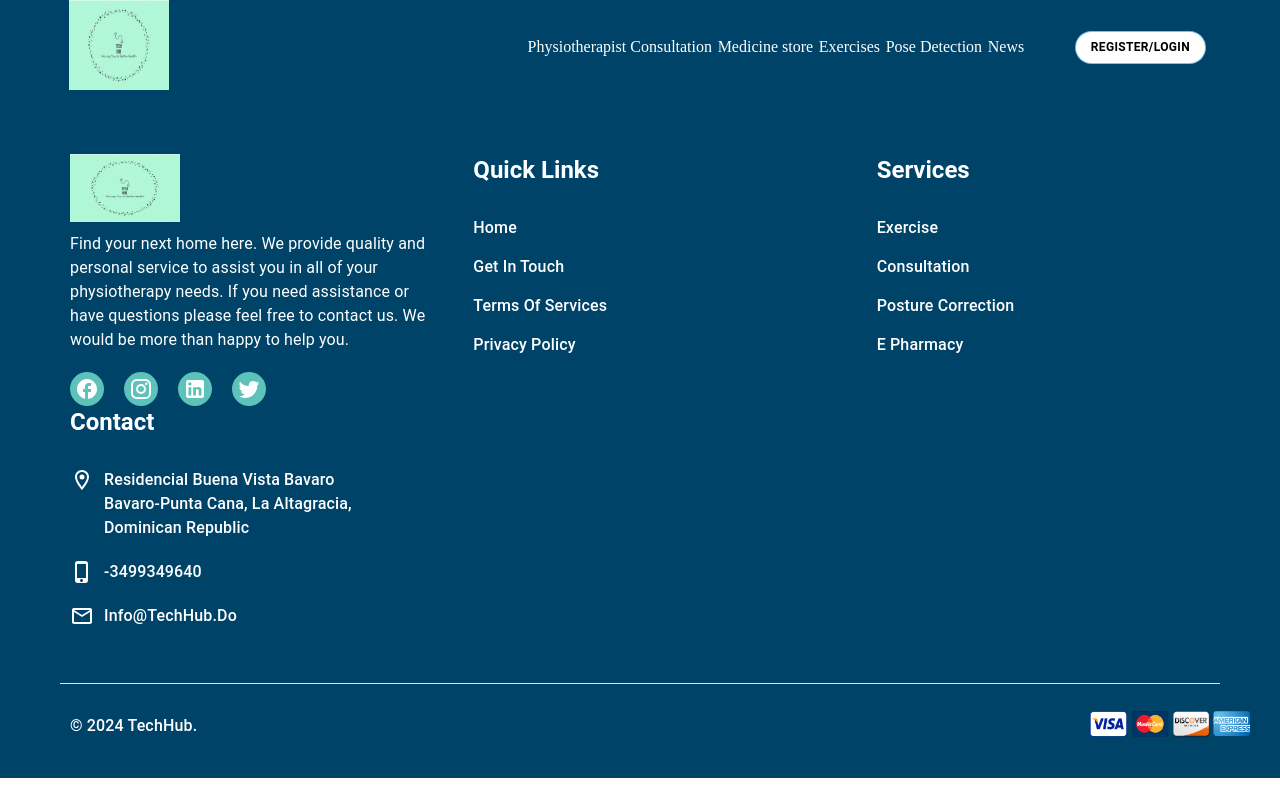
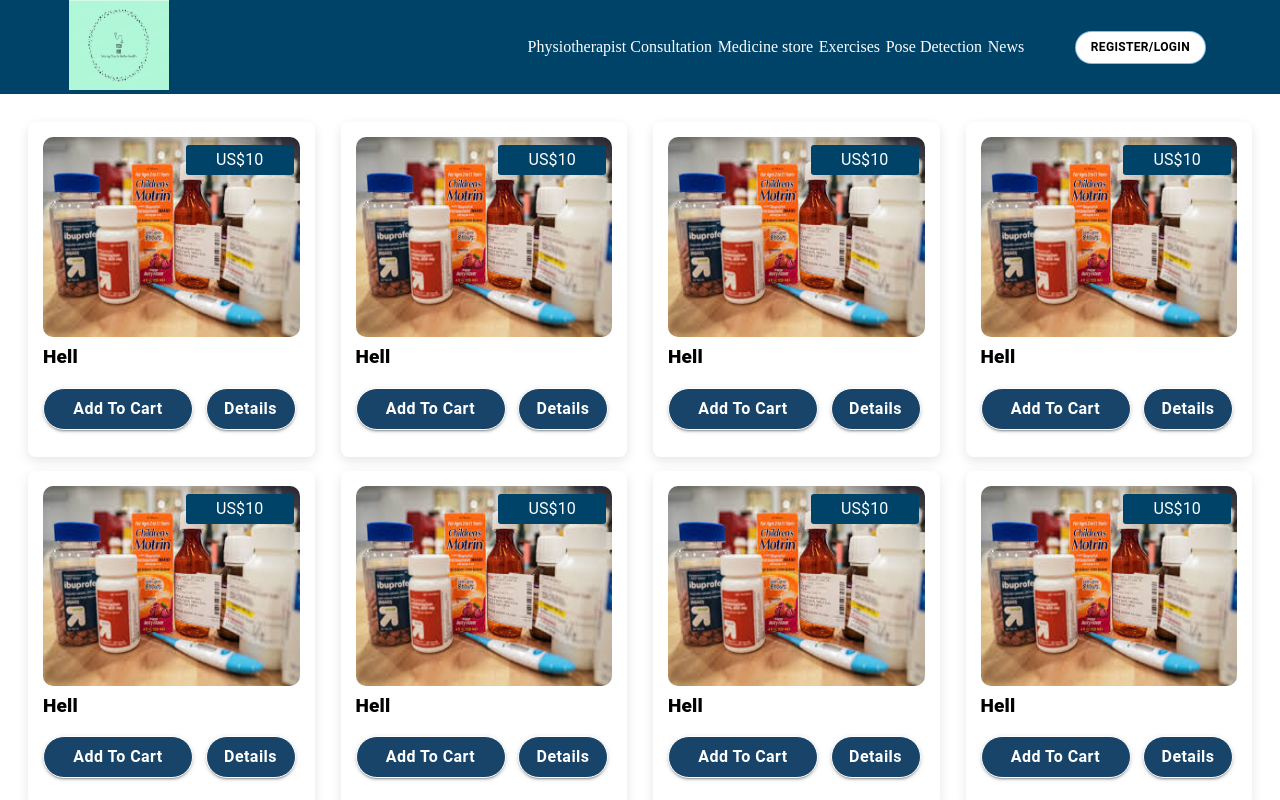
Before and after one commit to Muhammadjamil556/RehabTech, a React (Create React App) app: page /medicine-store in a window 1280 px wide. Shown: the top 800 px of the page. Built offline with nearby package versions, Linux system fonts and the light colour scheme.

Commit message:
medicine page created

```diff
--- a/src/App.js
+++ b/src/App.js
@@ -3,9 +3,12 @@
 import theme from "./components/theme";
 import AppRoutes from "./routers";
 
+import CardsMape from "./components/card/cardsMape";
+
 function App() {
   return (
     <ThemeProvider theme={theme}>
+      {/* <CardsMape /> */}
       <AppRoutes />
     </ThemeProvider>
   );
--- /dev/null
+++ b/src/components/card/cardsMape.js
@@ -0,0 +1,25 @@
+import React from "react";
+import { data } from "./data";
+import PropertiesCard from ".";
+import { makeStyles } from "@mui/styles";
+const CardsMape = () => {
+  const classes = useStyles();
+  return (
+    <div className={classes.container}>
+      {data.map((item, i) => (
+        <PropertiesCard {...item} />
+      ))}
+    </div>
+  );
+};
+
+export default CardsMape;
+
+const useStyles = makeStyles(() => ({
+  container: {
+    display: "grid",
+    gridTemplateColumns: "repeat(auto-fill, minmax(300px, 1fr))",
+    gap: "10px",
+    padding: "20px",
+  },
+}));
--- /dev/null
+++ b/src/components/card/data.js
@@ -0,0 +1,73 @@
+import image from "../../assets/images.jpeg";
+export const data = [
+  {
+    title: "hell",
+    price: 10,
+    image: image,
+  },
+  {
+    title: "hell",
+    price: 10,
+    image: image,
+  },
+  {
+    title: "hell",
+    price: 10,
+    image: image,
+  },
+  {
+    title: "hell",
+    price: 10,
+    image: image,
+  },
+  {
+    title: "hell",
+    price: 10,
+    image: image,
+  },
+  {
+    title: "hell",
+    price: 10,
+    image: image,
+  },
+  {
+    title: "hell",
+    price: 10,
+    image: image,
+  },
+  {
+    title: "hell",
+    price: 10,
+    image: image,
+  },
+  {
+    title: "hell",
+    price: 10,
+    image: image,
+  },
+  {
+    title: "hell",
+    price: 10,
+    image: image,
+  },
+  {
+    title: "hell",
+    price: 10,
+    image: image,
+  },
+  {
+    title: "hell",
+    price: 10,
+    image: image,
+  },
+  {
+    title: "hell",
+    price: 10,
+    image: image,
+  },
+  {
+    title: "hell",
+    price: 10,
+    image: image,
+  },
+];
--- /dev/null
+++ b/src/components/card/index.js
@@ -0,0 +1,151 @@
+import { Box, Typography } from "@mui/material";
+import { makeStyles } from "@mui/styles";
+
+import React from "react";
+
+import { useNavigate } from "react-router";
+
+import CustomButton from "../../units/buttons";
+
+export default function PropertiesCard({
+  id,
+  title,
+
+  image,
+  price,
+}) {
+  const classes = useStyles();
+  // const navigate = useNavigate();
+
+  // const handleNavigation = (id) => {
+  //   navigate(`/details/${id}`);
+  // };
+  return (
+    <div className={classes.mainContainer}>
+      <Box className={classes.inner}>
+        <Box
+          sx={{
+            position: "relative",
+          }}
+        >
+          <Box
+            sx={{
+              overflow: "hidden",
+              borderRadius: 1.25,
+              width: "100%",
+              height: 200,
+            }}
+          >
+            <img
+              className={classes.imageHouse}
+              // src={imageUrls[0]}
+              src={image}
+              alt="medicineImage"
+            />
+          </Box>
+          <Box className={classes.priceBox}>
+            <Typography> US${price}</Typography>
+          </Box>
+        </Box>
+        <Box>
+          <Typography
+            sx={{
+              color: (theme) => theme.palette.background.footer,
+              fontWeight: 900,
+              fontSize: 19,
+              textTransform: "capitalize",
+              whiteSpace: "nowrap",
+              overflow: "hidden",
+              textOverflow: "ellipsis",
+            }}
+          >
+            {title}
+          </Typography>
+        </Box>
+
+        <div className={classes.endBtn}>
+          <CustomButton
+            variant="contained"
+            className="cartBtn"
+            // onClick={() => handleNavigation(id)}
+          >
+            Add to cart
+          </CustomButton>
+          <CustomButton
+            variant="contained"
+            className="btn"
+            // onClick={() => handleNavigation(id)}
+          >
+            Details
+          </CustomButton>
+        </div>
+      </Box>
+    </div>
+  );
+}
+
+const useStyles = makeStyles((theme) => ({
+  mainContainer: {
+    height: "90%",
+    padding: 8,
+  },
+  inner: {
+    padding: 15,
+
+    height: "100%",
+    boxShadow: "rgba(0, 0, 0, 0.1) 0px 4px 12px",
+    backgroundColor: theme.palette.common.main,
+    borderRadius: 8,
+    display: "flex",
+    flexDirection: "column",
+    rowGap: 6,
+    transition: "all .25s ease",
+    cursor: "default",
+    "&:hover": {
+      transform: "translateY(-10px)",
+      transition: "all .25s ease",
+      boxShadow: "rgba(0, 0, 0, 0.3) 0px 4px 16px",
+    },
+  },
+  imageHouse: {
+    borderRadius: 10,
+    width: "100%",
+    height: "100%",
+    transition: "transform .25s ease",
+    "&:hover": {
+      transform: "scale(1.1)",
+      transition: "transform .25s ease",
+    },
+  },
+
+  endBtn: {
+    paddingRight: 4,
+    display: "flex",
+    justifyContent: "space-between",
+    "& .cartBtn": {
+      marginTop: 10,
+      width: 150,
+      textTransform: "capitalize",
+      fontWeight: 600,
+      fontSize: 16,
+    },
+    "& .btn": {
+      marginTop: 10,
+      width: 90,
+      textTransform: "capitalize",
+      fontWeight: 600,
+      fontSize: 16,
+    },
+  },
+
+  priceBox: {
+    padding: "3px 30px ",
+    borderRadius: 3,
+    textAlign: "center",
+    position: "absolute",
+    top: 8,
+    right: 6,
+    color: theme.palette.common.white,
+    backgroundColor: theme.palette.background.footer,
+  },
+}));
--- a/src/components/login/index.js
+++ b/src/components/login/index.js
@@ -4,6 +4,7 @@
 import { makeStyles } from "@mui/styles";
 import { Box, Typography } from "@mui/material";
 import Button from "@mui/material/Button";
+import { Link } from "react-router-dom";
 
 export const Login = () => {
   const classes = useStyles();
@@ -40,7 +41,6 @@
                       className={classes.inputField}
                     />
                   </Box>
-
                   <Box
                     sx={{
                       display: "flex",
@@ -71,16 +71,12 @@
                       Login
                     </Button>
                   </Box>
-
                   <Box sx={{ margin: "50px 0px", textAlign: "center" }}>
                     <Typography variant="body2">
                       Don't have a account?
-                      <a
-                        href="https://www.w3schools.com"
-                        className={classes.aTag}
-                      >
-                        Sign in now{" "}
-                      </a>
+                      <Link to="/signup" className={classes.aTag}>
+                        Sign up now{" "}
+                      </Link>
                     </Typography>
                   </Box>
                 </div>
@@ -141,7 +137,6 @@
     borderRadius: "0px 3px 3px 0px",
     objectFit: "cover",
   },
-
   rightModule: {
     overflow: " hidden",
     flex: 2,
@@ -160,7 +155,6 @@
     padding: "8px",
     marginBottom: "20px",
   },
-
   inputField: {
     outline: 0,
     border: 0,
--- a/src/components/registration/index.js
+++ b/src/components/registration/index.js
@@ -4,6 +4,7 @@
 import { makeStyles } from "@mui/styles";
 import { Box, Typography } from "@mui/material";
 import Button from "@mui/material/Button";
+import { Link } from "react-router-dom";
 
 export const Registration = () => {
   const classes = useStyles();
@@ -83,13 +84,14 @@
 
                   <Box sx={{ margin: "50px 0px", textAlign: "center" }}>
                     <Typography variant="body2">
-                      Want to register with gmail?
-                      <a
+                      Already have an account?
+                      <Link
+                        to="/login"
                         href="https://www.w3schools.com"
                         className={classes.aTag}
                       >
                         Sign in now{" "}
-                      </a>
+                      </Link>
                     </Typography>
                   </Box>
                 </div>
--- /dev/null
+++ b/src/pages/medicine/medicine.js
@@ -0,0 +1,13 @@
+import React from "react";
+import CardsMape from "../../components/card/cardsMape";
+
+const Medicine = () => {
+  return (
+    <div>
+      {" "}
+      <CardsMape />
+    </div>
+  );
+};
+
+export default Medicine;
--- a/src/routers/index.js
+++ b/src/routers/index.js
@@ -5,12 +5,14 @@
 import Home from "../pages/home";
 import { Login } from "../components/login";
 import { Registration } from "../components/registration";
+import Medicine from "../pages/medicine/medicine";
 
 const AppRoutes = () => {
   return (
     <Router>
       <Header />
       <Routes>
+        <Route path="/medicine-store" element={<Medicine />} />
         <Route path="/signup" element={<Registration />} />
         <Route path="/login" element={<Login />} />
       </Routes>
--- a/src/units/buttons/index.js
+++ b/src/units/buttons/index.js
@@ -14,7 +14,7 @@
   fontSize: 12,
   textAlign: "center",
   fontWeight: 700,
-  fontsize: 21,
+  fontsize: 18,
 
   "&.MuiButton-outlined": {
     color: "#000",
@@ -26,15 +26,15 @@
     },
   },
 
-  // "&.MuiButton-contained": {
-  //   color: theme.palette.common.blue,
-  //   border: "1px solid" + theme.palette.common.blue,
-  //   backgroundColor: theme.palette.common.blue,
-  //   borderRadius: 25,
-  //   "&:hover": {
-  //     backgroundColor: alpha(theme.palette.primary, 0.9),
-  //   },
-  // },
+  "&.MuiButton-contained": {
+    color: "#fff",
+    border: "1px solid #fff",
+    backgroundColor: "#174468",
+    borderRadius: 25,
+    "&:hover": {
+      backgroundColor: alpha("#365B6D", 0.9),
+    },
+  },
 }));
 
 export default CustomButton;
```
Also changed, not shown: src/assets/images.jpeg (added).
